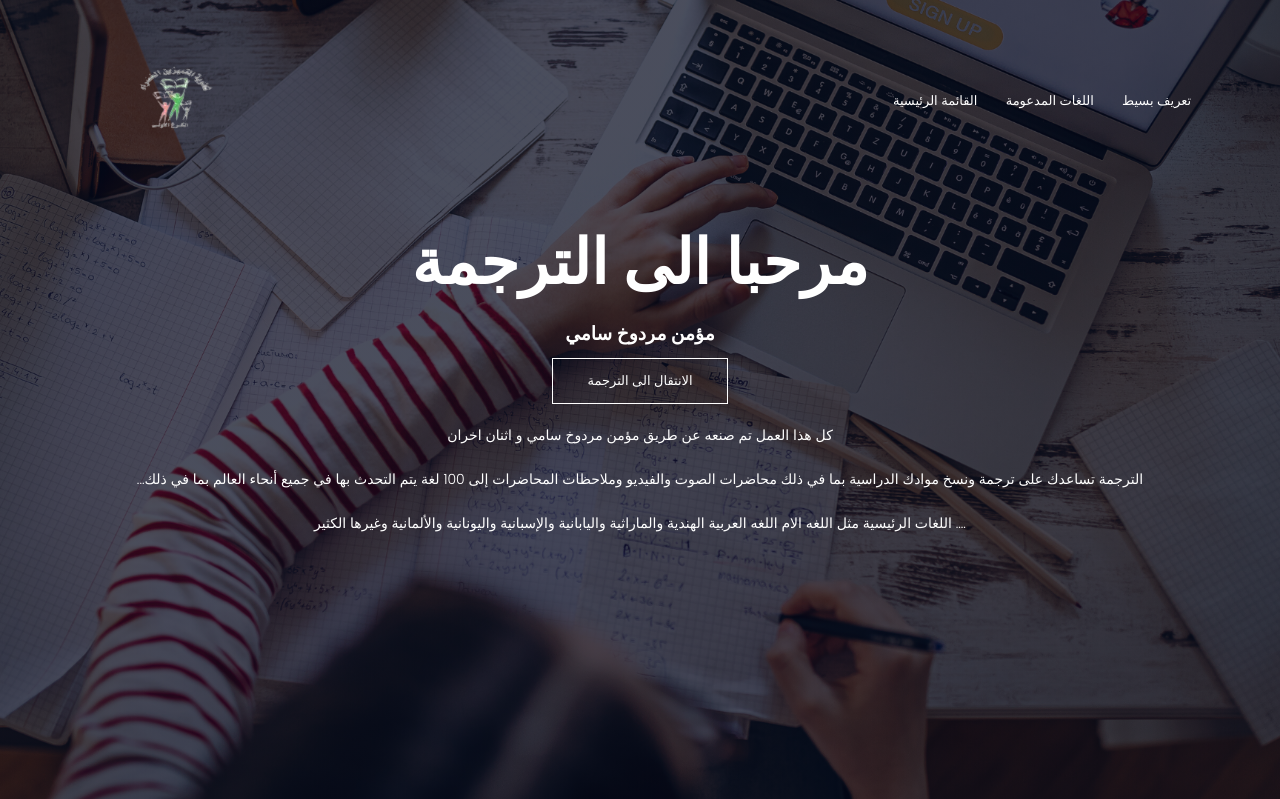
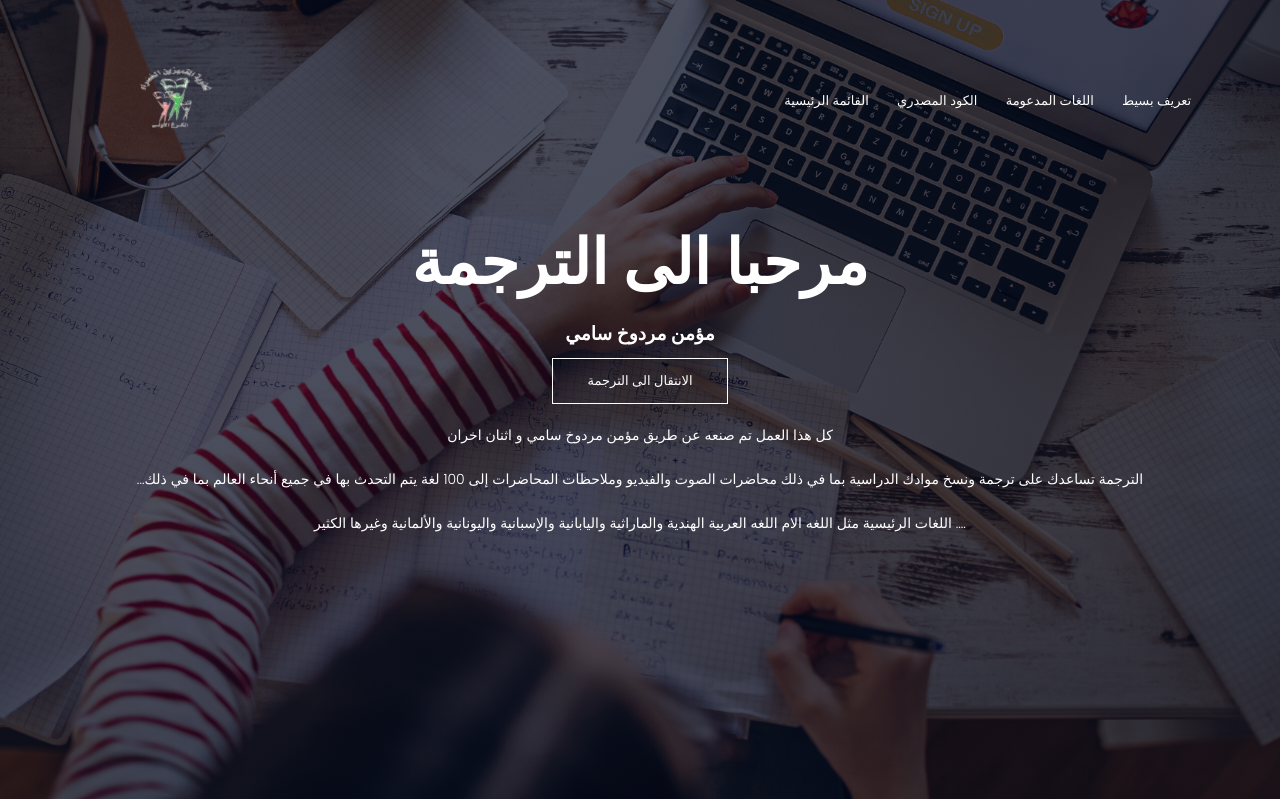
Before and after one commit to Moumenm/trans, a Flask app: page / in a window 1280 px wide. Shown: the top 799 px of the page. Run offline with Flask 2, Linux system fonts and the light colour scheme.

Commit message:
Update index.html

```diff
--- a/templates/index.html
+++ b/templates/index.html
@@ -23,7 +23,7 @@
                 <i class="fa fa-times" onclick="hideMenu()"></i>
                 <ul>
                     <li><a href="/">القائمة الرئيسية</a></li>
-
+                    <li><a href="https://github.com/Moumenm/trans">الكود المصدري</a></li>
                     <li><a href="https://github.com/Moumenm/supp-lang/blob/main/moumen_mardukh.md">اللغات المدعومة</a></li>
                     <li><a href="#contact-us">تعريف بسيط</a></li>
                 </ul>
```
